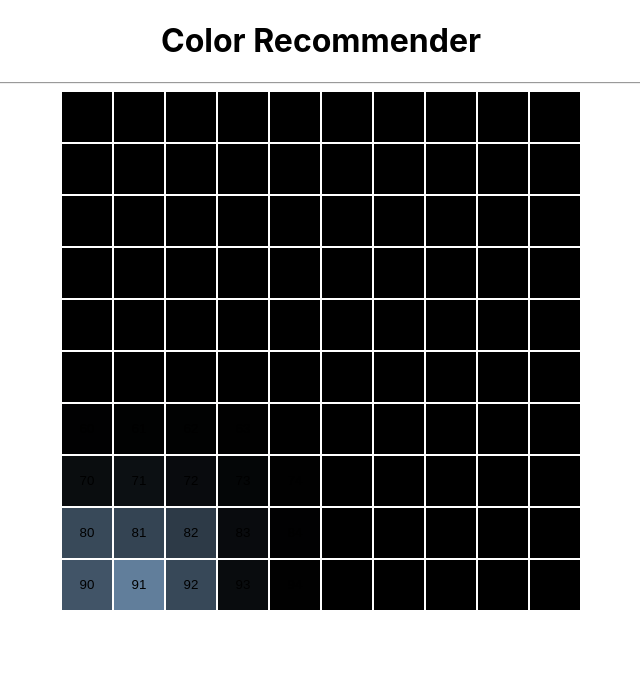
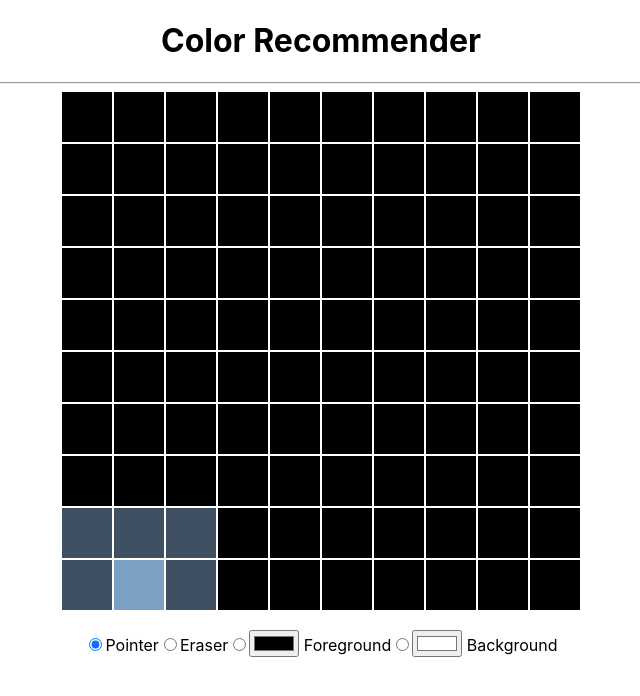
Before and after one commit to 000wan/color-recommender, a React (Create React App) app: page / in a window 1280 px wide. Shown: the top 696 px of the page, without its empty margins (319-959 px from the left). Built offline with nearby package versions, Linux system fonts and the light colour scheme.

Commit message:
Add custom pointer

```diff
--- a/src/App.js
+++ b/src/App.js
@@ -1,12 +1,18 @@
+import React, { useState } from 'react';
 import './App.css';
 import LatticeGrid from './LatticeGrid';
+import Palette from './Palette';
 
 function App() {
+  const [ pick, setPick ] = useState(null);
+
   return (
     <div className="App">
       <h1>Color Recommender</h1>
       <hr />
-      <LatticeGrid />
+      <LatticeGrid pick={pick} />
+      <br />
+      <Palette setPick={setPick} />
     </div>
   );
 }
--- a/src/LatticeGrid.js
+++ b/src/LatticeGrid.js
@@ -51,6 +51,12 @@ const index_to_xy = (index) => {  // index = x*gridSize + y
     y: index % gridSize
   }};
 const xy_to_index = (x,y) => x*gridSize + y;
+
+const hexToRgb = (hex) => {
+  return hex.replace(/^#?([a-f\d])([a-f\d])([a-f\d])$/i, (m, r, g, b) => '#' + r + r + g + g + b + b)
+    .substring(1).match(/.{2}/g)
+    .map(x => parseInt(x, 16))
+}
 
 // execute given function to all adjacent pixels
 function doAdjacent(pivot, targetFunction=()=>null, targetCondition=()=>true) {
@@ -106,7 +112,7 @@ const transform = (N, x, dt, k) => {
 
 // Vector operations
 const blackVector = [0, 0, 0];
-const threshold = 30;  // color vector (R,G,B) similarity threshold
+const threshold = 100;  // color vector (R,G,B) similarity threshold
 
 const similarity = (u,v) => math.distance(u,v);  // Euclidian similarity
 const isSimilar = (u,v) => similarity(u,v) < threshold;
@@ -145,7 +151,7 @@ function generateRandomPixel(item) {
 
 
 // main
-const LatticeGrid = () => {
+const LatticeGrid = ({ pick }) => {
   const [ clicked, setClicked ] = useState(-1);
   const [ item, setItem ] = useState(Array(gridSize * gridSize).fill(null).map((element, i) => {
     return {
@@ -160,6 +166,16 @@ const LatticeGrid = () => {
   const tick = () => {
     setTimer(timer => timer + 1);
 
+
+    if(timer === tickTime/timerDelay) {
+      const newItem = copyItem(item);
+
+      if (generateRandomPixel(newItem)) {
+        setItem(newItem);
+        //setTimer(0);
+      }
+    }
+    if(timer >= 2*tickTime/timerDelay) {
       const itemVectors = item.map(({vector}) => vector);
       const itemMatrix = [];
       for(let i = 0; i < 3; i++) {
@@ -175,14 +191,13 @@ const LatticeGrid = () => {
         }
       })
 
-    if(timer >= tickTime/timerDelay) {
-      if (generateRandomPixel(newItem)) {
+      setItem(newItem);
+    }
+    if(timer >= 3*tickTime/timerDelay) {
       setTimer(0);
     }
-    }
 
-    setItem(newItem);
-    console.log(timer);
+    //console.log(timer);
   }
 
   useInterval(tick, timerDelay);
@@ -190,7 +205,9 @@ const LatticeGrid = () => {
   useEffect(() => {
     if(clicked !== -1) {
       const newItem = copyItem(item);
-      //newItem[clicked].vector = [0,0,255];
+      if(pick) {  // pick is not null
+        newItem[clicked].vector = hexToRgb(pick);
+      }
       gather(clicked, newItem);
 
       setItem(newItem);
@@ -201,11 +218,14 @@ const LatticeGrid = () => {
     }
   }, [clicked]);  // eslint-disable-line react-hooks/exhaustive-deps
 
+  /*useEffect(() => {
+    console.log(pick);
+  }, [pick])*/
 
   return (
     <Container>
       {
-        item.map(({ index, vector }) => <Pixel index={index} vector={vector} clicked={clicked} setClicked={setClicked} />)
+        item.map(({ index, vector }) => <Pixel key={index} index={index} vector={vector} clicked={clicked} setClicked={setClicked} />)
       }
     </Container>
   );
--- /dev/null
+++ b/src/Palette.js
@@ -0,0 +1,63 @@
+import React from 'react';
+
+class Palette extends React.Component {
+  constructor(props) {
+    super(props);
+    this.setPick = props.setPick;
+
+    this.state = {
+      selected: 'pointer',
+      foreground: '#000000',
+      background: '#ffffff'
+    };
+
+    this.handleChange = this.handleChange.bind(this);
+  }
+
+  handlePick = () => {
+    switch(this.state.selected) {
+      case 'pointer':
+        this.setPick(null);
+        break;
+      case 'eraser':
+        this.setPick('#000000');
+        break;
+      case 'foreground':
+        this.setPick(this.state.foreground);
+        break;
+      case 'background':
+        this.setPick(this.state.background);
+        break;
+      default:
+        break;
+    }
+  }
+
+  handleChange = ({target: {name, value}}) => {
+    this.setState({
+      [name]: value
+    }, this.handlePick);
+  }
+
+  render() {
+    return (
+      <div>
+        <input type="radio" id="pointer" name="selected" value="pointer" onClick={this.handleChange} defaultChecked />
+        <label htmlFor="pointer">Pointer</label>
+
+        <input type="radio" id="eraser" name="selected" value="eraser" onClick={this.handleChange} />
+        <label htmlFor="eraser">Eraser</label>
+
+        <input type="radio" id="fore" name="selected" value="foreground" onClick={this.handleChange} />
+        <input type="color" id="foreground" name="foreground" value={this.state.foreground} onChange={this.handleChange} />
+        <label htmlFor="fore">&nbsp;Foreground</label>
+
+        <input type="radio" id="back" name="selected" value="background" onClick={this.handleChange} />
+        <input type="color" id="background" name="background" value={this.state.background} onChange={this.handleChange} />
+        <label htmlFor="back">&nbsp;Background</label>
+      </div>
+    );
+  }
+}
+
+export default Palette;
--- a/src/Pixel.js
+++ b/src/Pixel.js
@@ -60,7 +60,7 @@ const Pixel = ({ index, vector, clicked, setClicked }) => {
 
   return (
     <button key={index} onClick={handleClick} style={{ backgroundColor: vec_to_rgb(vector) }} className='pixel' >
-      {index}
+
     </button>
   )
 }
```
Lines whose indentation alone changed are shown as unchanged.
